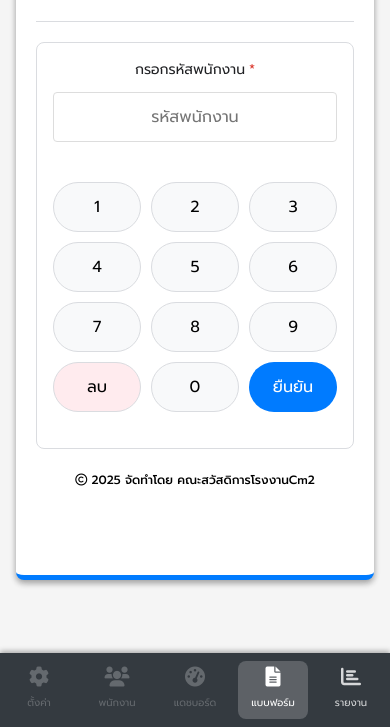
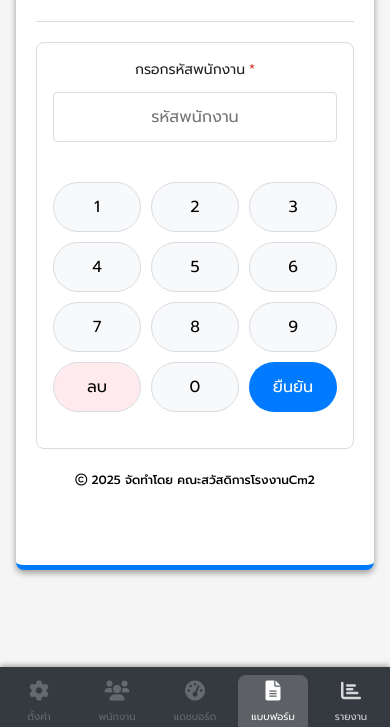
Before and after one commit to pakpum1984/Vote2025, a plain HTML site: page index.html in a window 390 px wide. Shown: the part 117-844 px from the top of the page. Drawn offline with nearby package versions, Linux system fonts and the light colour scheme; some packages are replaced by stand-ins of ours; a script that the page names is missing.

Commit message:
Update index.html

```diff
--- a/index.html
+++ b/index.html
@@ -390,10 +390,12 @@
         @media (max-width: 768px) {
             .bottom-nav {
                 display: block;
+                height: 60px; /* กำหนดความสูงคงที่ */
             }
             .login-container,
             .form-container {
-                padding-bottom: 80px;
+                padding-bottom: 70px; /* เพิ่มค่าให้มากกว่าความสูงของ Bottom Navigation */
+                margin-bottom: 80px; /* หรือใช้ margin-bottom แทน */
             }
         }
         @media (max-width: 400px) {
```
